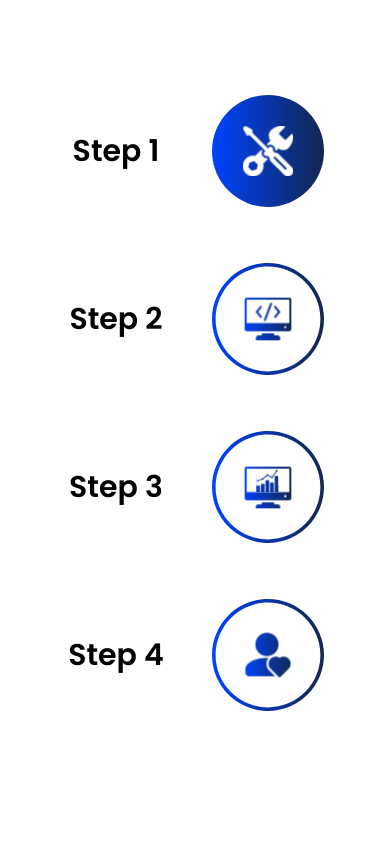
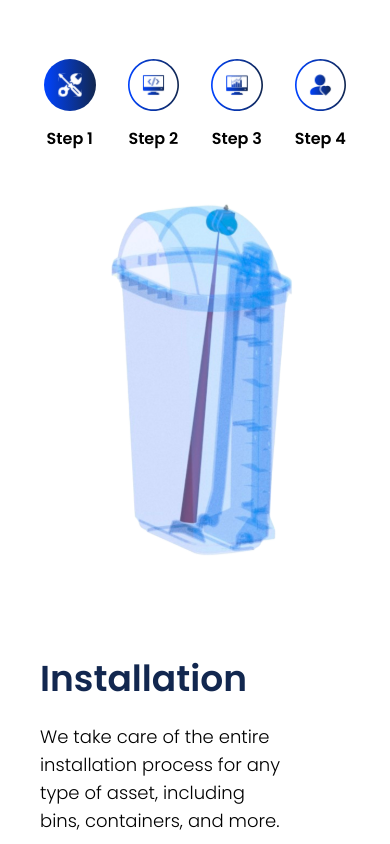
Before and after one commit to Rebin-Inc/rebin-website, a React (Create React App) app: page /how-it-works in a window 390 px wide. Shown: the part 1960-2804 px from the top of the page. Built offline with nearby package versions, Linux system fonts and the light colour scheme.

Commit message:
make responsive

```diff
--- a/src/pages/how-it-works/components/FourStepsMenu.js
+++ b/src/pages/how-it-works/components/FourStepsMenu.js
@@ -82,11 +82,37 @@ export default function FourStepsMenu() {
   ];
 
   return (
-    <Tabs value={activeTab} orientation="vertical" className="mt-20">
+    <div>
+      <Tabs value={activeTab} orientation="vertical" className="mt-20 flex flex-col lg:flex-row">
+
+        {/* Horizontal tabs for small screen */}
+        <TabsHeader className="flex flex-row lg:hidden">
+          {steps.map(({ thumbnail, thumbnailSelected, title }, index) => (
+            <Tab
+              key={index}
+              value={index}
+              onClick={() => setActiveTab(index)}
+              className="p-4 my-3"
+            >
+              <button>
+                <div className="grid grid-cols-1 gap-y-4">
+                  <img
+                    src={activeTab === index ? thumbnailSelected : thumbnail}
+                    alt={title}
+                    className="w-28 aspect-square my-auto"
+                  />
+                  <h5 className="my-auto font-bold md:text-3xl">Step {index + 1}</h5>
+                </div>
+              </button>
+            </Tab>
+          ))}
+        </TabsHeader>
+        <div className="hidden lg:flex">
+          {/* Vertical tabs for large screen */}
           <TabsHeader
             className="rounded-none border-r-8 border-blue-gray-50 bg-transparent p-0 max-w-sm py-10"
             indicatorProps={{
-          className: "w-4 ml-96 bg-gradient rounded-full",
+              className: "invisible lg:visible w-4 ml-96 bg-gradient rounded-full",
             }}
           >
             {steps.map(({ thumbnail, thumbnailSelected, title }, index) => (
@@ -109,15 +135,19 @@ export default function FourStepsMenu() {
               </Tab>
             ))}
           </TabsHeader>
+
+
+
+        </div>
         <TabsBody>
           {steps.map(({ title, desc1, desc2, advantages, image }, index) => (
             <TabPanel
               key={index}
               value={index}
-            className="px-32 space-y-2 grid grid-rows-2"
+              className="lg:px-32 grid grid-rows-2"
             >
               <img src={image} alt={title} className="mx-auto" />
-            <div className="space-y-6 ">
+              <div className="space-y-6 mt-8">
                 <h3 className="text-rebin-darkblue text-4xl font-semibold">
                   {title}
                 </h3>
@@ -146,5 +176,6 @@ export default function FourStepsMenu() {
           ))}
         </TabsBody>
       </Tabs>
+    </div >
   );
 }
```
Lines whose indentation alone changed are shown as unchanged.
